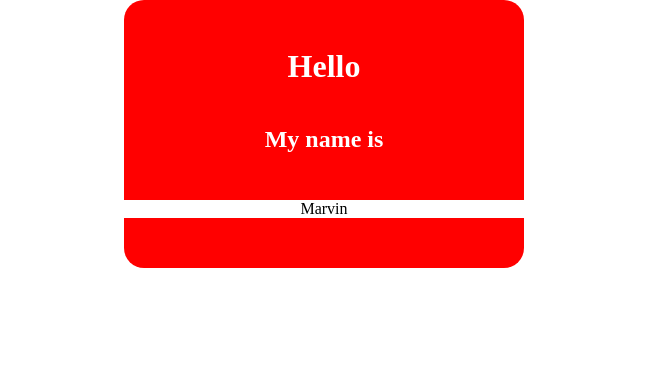
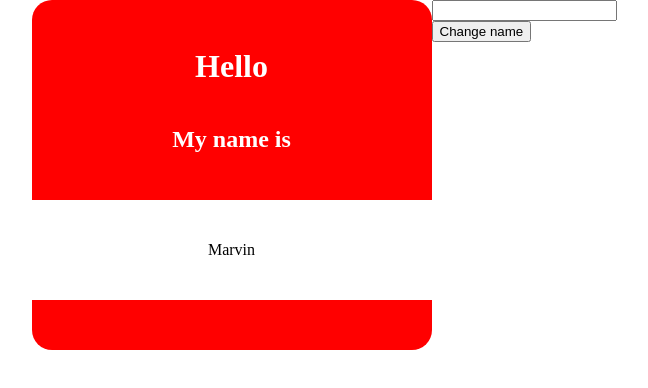
Before and after one commit to franklyhollywood/lab-02a-name-tag-JULY, a plain HTML site: page index.html in a window 1280 px wide. Shown: the whole page, without its empty margins (316-964 px from the left). Drawn offline with Linux system fonts and the light colour scheme.

Commit message:
created button to change name on name tag

```diff
--- /dev/null
+++ b/app.js
@@ -0,0 +1,22 @@
+//1. get name element:
+const nameEl = document.getElementById('name');
+//1.5 check to see if we grabbed the proper element:
+console.log(nameEl);
+
+//2. get button element:
+const buttonEl = document.getElementById('changeName');
+//2.5 check to make sure that we grabbed the button:
+console.log(buttonEl);
+
+//3 add magic button event listener:
+buttonEl.addEventListener('click', () => {
+	//3 Grab the text input:
+	const inputEl = document.getElementById('input');
+	//3.5 make sure that we have the users input text
+	console.log(inputEl.value);
+
+	// cool zone -- this is where stuff happens after we click
+	// post-click logic goes here!
+	// 3) mutate whatever properties we want
+	nameEl.textContent = inputEl.value;
+});
--- a/index.html
+++ b/index.html
@@ -13,8 +13,17 @@
 				<h1>Hello</h1>
 				<h2>My name is</h2>
 			</header>
-			<main>Marvin</main>
+			<main id="name">Marvin</main>
 			<div class="footer"></div>
 		</div>
+		<div class="wrapper">
+			<div>
+				<input type="text" id="input" />
+			</div>
+			<div>
+				<button id="changeName">Change name</button>
+			</div>
+		</div>
+		<script type="module" src="./app.js"></script>
 	</body>
 </html>
--- a/style.css
+++ b/style.css
@@ -31,6 +31,7 @@ main {
 	display: flex;
 	justify-content: center;
 	align-items: center;
+	height: 100px;
 }
 
 .footer {
@@ -40,3 +41,6 @@ main {
 	border-bottom-left-radius: 20px;
 	border-bottom-right-radius: 20px;
 }
+.wrapper {
+	flex-direction: column;
+}
```
